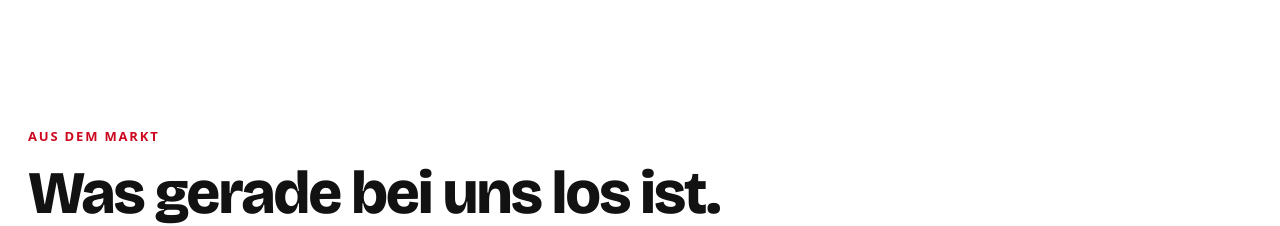
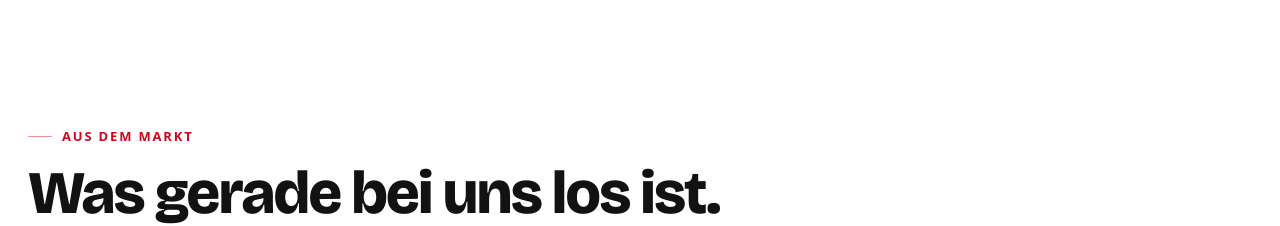
Before and after one commit to chourolwebdesign/REWEROE, a Next.js app: page / in a window 1280 px wide. Shown: the part 1893-2119 px from the top of the page. Built offline with nearby package versions, Linux system fonts and the light colour scheme; no server answers.

Commit message:
Design: Dachzeile mit feiner Linie

```diff
--- a/components/ui/section-heading.tsx
+++ b/components/ui/section-heading.tsx
@@ -22,7 +22,12 @@ export function SectionHeading({
   return (
     <div className={cn("flex flex-col gap-6 md:flex-row md:items-end md:justify-between", className)}>
       <div className="max-w-3xl">
-        {eyebrow && <p className="text-eyebrow mb-4 text-red">{eyebrow}</p>}
+        {eyebrow && (
+          <p className="text-eyebrow mb-4 flex items-center gap-2.5 text-red">
+            <span aria-hidden className="h-px w-6 shrink-0 bg-red/45" />
+            {eyebrow}
+          </p>
+        )}
         <Tag id={id} className={Tag === "h1" ? "text-h1" : "text-h2"}>
           {title}
         </Tag>
```
